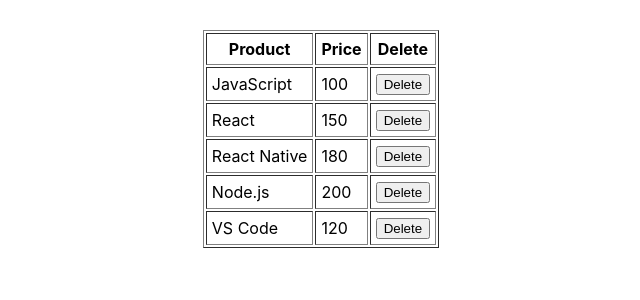
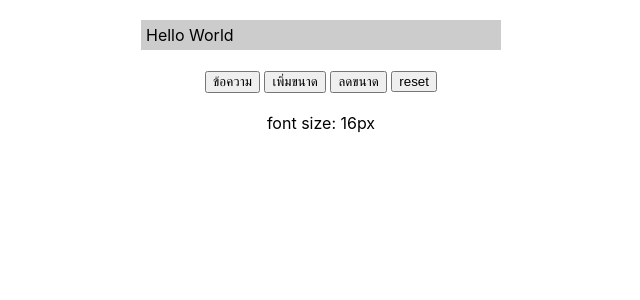
Before and after one commit to titipon71/app1, a React (Create React App) app: page / in a window 1280 px wide. Shown: the top 300 px of the page, without its empty margins (319-959 px from the left). Built offline with nearby package versions, Linux system fonts and the light colour scheme.

Commit message:
Add MessageBox component and update App to use it

```diff
--- a/src/App.js
+++ b/src/App.js
@@ -1,6 +1,6 @@
 import React from "react";
-import RefsArray from "./refs-array";
+import MessageBox from "./state-func";
 
 export default function App() {
-    return <RefsArray/>
+    return <MessageBox/>
 }
--- /dev/null
+++ b/src/state-func.js
@@ -0,0 +1,39 @@
+import React, { useState } from "react";
+export default function MessageBox() {
+  let [text, setText] = useState("Hello World");
+  let [size, setSize] = React.useState(16);
+  const onClickSetText = () => {
+    let t = prompt("กำหนดข้อความ");
+    if (t) {
+      setText(t);
+    }
+  };
+  const onClickZoomIn = () => {
+    let newSize = size + 1;
+    setSize(newSize);
+  };
+  let msgboxSyle = {
+    display: "inline-block",
+    width: 350,
+    fontSize: size, //Use the value from State
+    backgroundColor: "#ccc",
+    padding: 5,
+    textAlign: "left",
+  };
+  return (
+    <div style={{ textAlign: "center", marginTop: 20 }}>
+      <div style={msgboxSyle}>{text}</div>
+      <br />
+      <br />
+      <button onClick={onClickSetText}>ข้อความ</button>&nbsp;
+      <button onClick={onClickZoomIn}>เพิ่มขนาด</button>&nbsp;
+      <button onClick={() => setSize(size - 1)}>ลดขนาด</button>&nbsp;
+      <button onClick={() => setSize(16)}>reset</button>
+      <br />
+      <br />
+      <center>
+        <span>font size: {size}px</span>
+      </center>
+    </div>
+  );
+}
```
